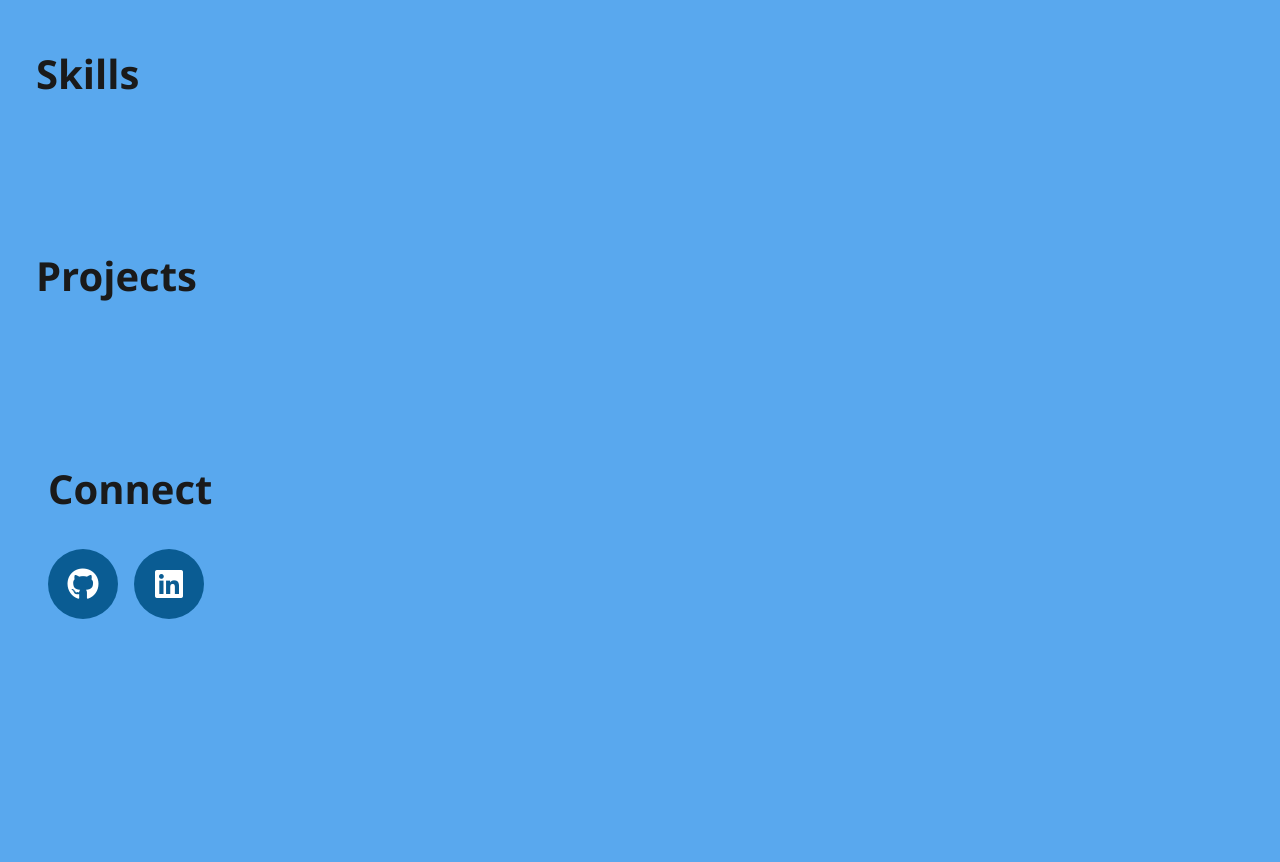
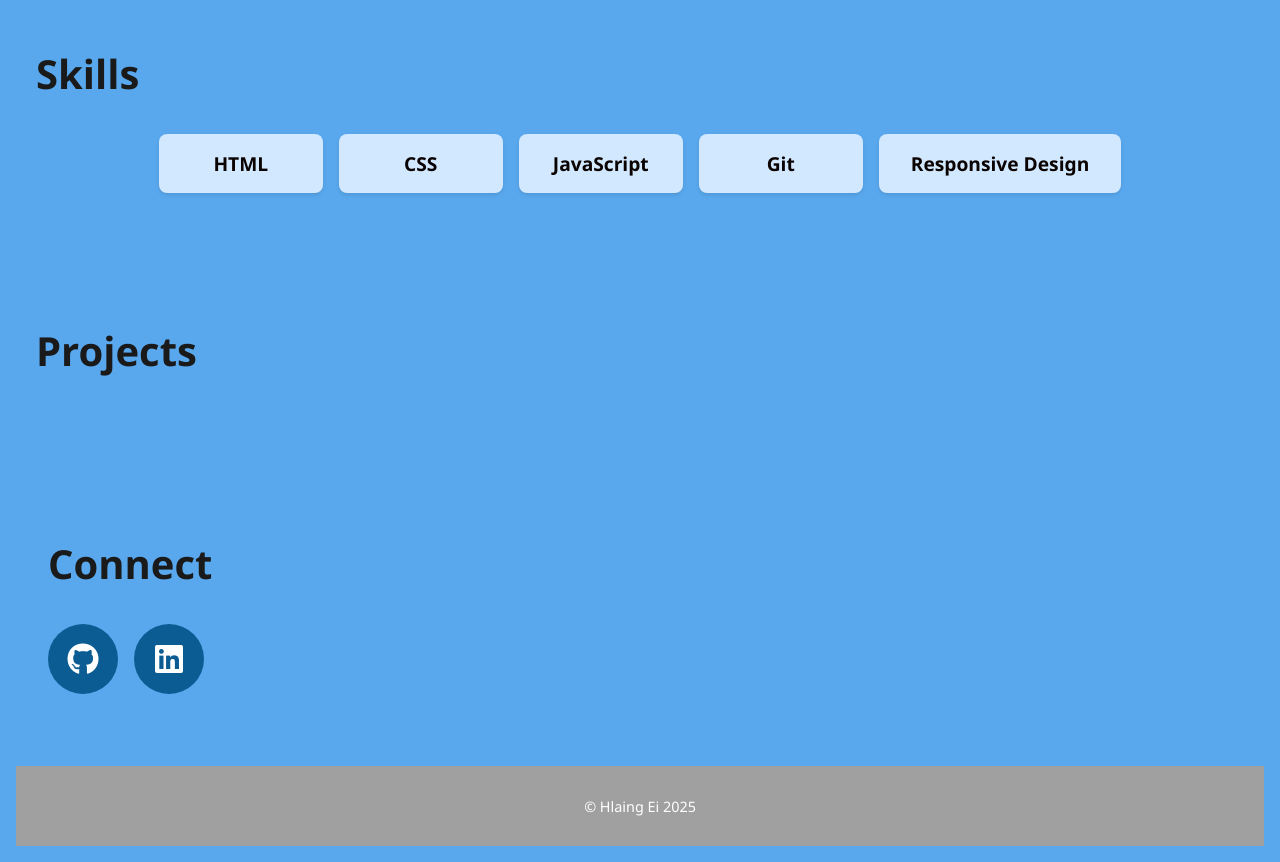
Before and after one commit to Serena-Tun/hlaing-ei-kepler, a plain HTML site: page index.html in a window 1280 px wide. Shown: the part 960-1822 px from the top of the page. Before the commit the page ends 1651 px from the top, so only its background shows below. Drawn offline with Linux system fonts and the light colour scheme.

Commit message:
js added, created footer and skills

```diff
--- a/css/index.css
+++ b/css/index.css
@@ -60,7 +60,6 @@ section {
   }
 
  /* Experience Section */
-
   #experience {
   padding: 2rem;
   }
@@ -98,8 +97,27 @@ section {
   line-height: 1.5;
   }
 
-  /* Connect Section with Flexbox */
+/* Skills Section with Flexbox */
+#skills ul {
+  display: flex;
+  flex-wrap: wrap;
+  justify-content: center;
+  gap: 1rem;
+  padding-left: 0;
+  list-style: none;
+}
 
+#skills li {
+  background-color: #fff;
+  padding: 0.75rem 1.25rem;
+  border-radius: 8px;
+  box-shadow: 0 2px 4px rgba(0, 0, 0, 0.1);
+  font-weight: bold;
+  text-align: center;
+  min-width: 100px;
+}
+
+/* Connect Section with Flexbox */
   #connect {
   padding: 2rem;
   }
@@ -132,7 +150,6 @@ section {
   }
 
 /* Tablet Styles (≥600px) */
-
 @media (min-width: 600px) {
   h1 {
     font-size: 2rem;
@@ -166,11 +183,14 @@ section {
     height: 60px;
     font-size: 1.7rem;
   }
+
+  #skills li {
+    font-size: 1.1rem;
+    background-color: #e0f7fa;
+  }
 }
 
 /* Desktop Styles (≥900px) */
-
-
 @media (min-width: 900px) {
   h1 {
     font-size: 2.5rem;
@@ -202,4 +222,19 @@ section {
     height: 70px;
     font-size: 2rem;
   }
+
+  #skills li {
+    font-size: 1.2rem;
+    padding: 1rem 2rem;
+    background-color: #d1e8ff;
+  }
 }
+
+footer {
+  text-align: center;
+  padding: 1rem;
+  margin-top: 2rem;
+  background-color:rgb(161, 160, 160);
+  color: white;
+  font-size: 0.9rem;
+}
--- a/index.html
+++ b/index.html
@@ -51,6 +51,9 @@
 
 <section id="skills">
     <h2>Skills</h2>
+        <ul>
+
+        </ul>
 </section>
 
 <section id="projects">
@@ -68,4 +71,6 @@
     </div>
 </section>
 
+<script src="js/index.js"></script>
+
 </body>
--- /dev/null
+++ b/js/index.js
@@ -0,0 +1,22 @@
+const today = new Date();
+const thisYear = today.getFullYear();
+
+const footer = document.createElement("footer");
+
+const copyright = document.createElement("p");
+
+copyright.innerHTML = `&copy; Hlaing Ei ${thisYear}`;
+
+footer.appendChild(copyright);
+document.body.appendChild(footer);
+
+const skills = ["HTML", "CSS", "JavaScript", "Git", "Responsive Design"];
+
+const skillsSection = document.getElementById("skills");
+const skillsList = skillsSection.querySelector("ul");
+
+for (let i = 0; i < skills.length; i++) {
+  const skill = document.createElement("li");
+  skill.innerText = skills[i];
+  skillsList.appendChild(skill);
+}
```
